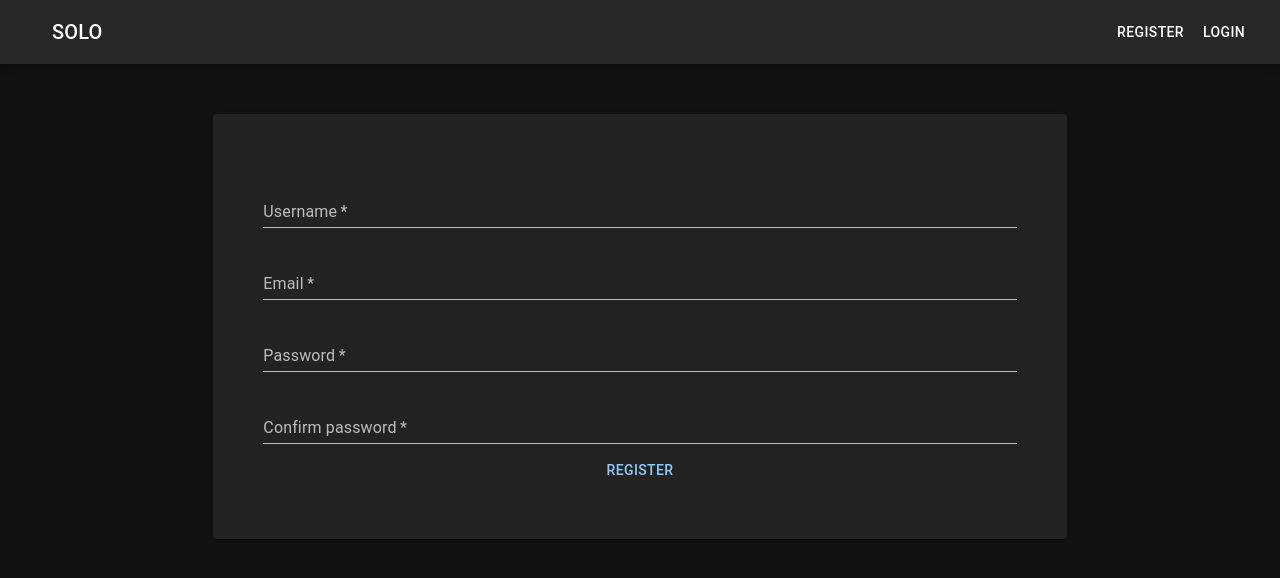
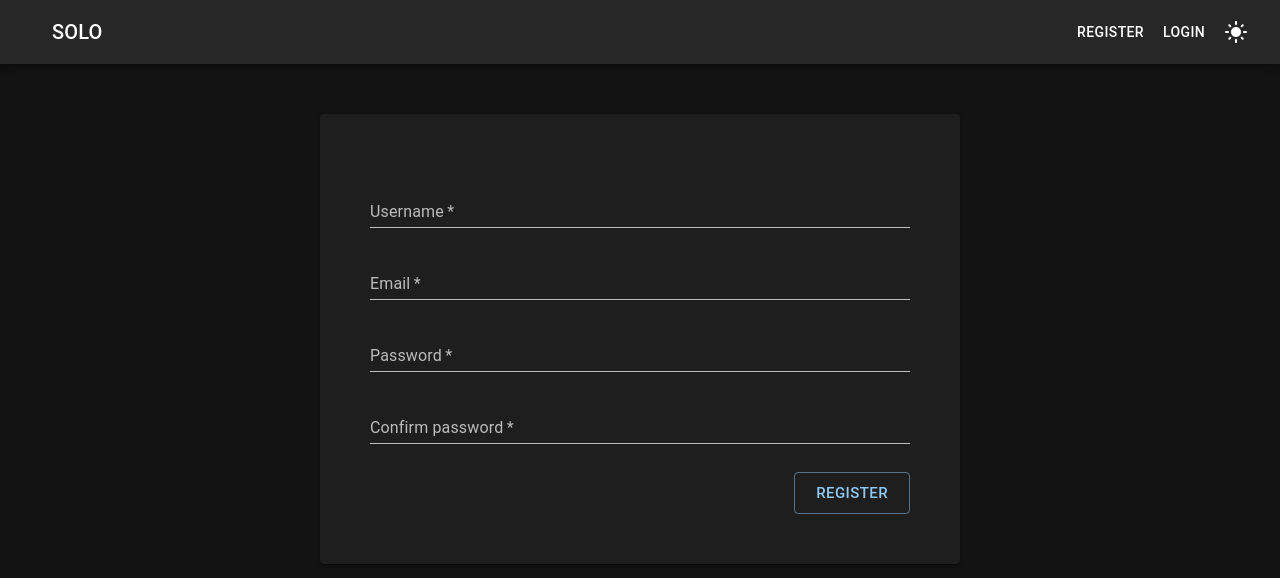
Before and after one commit to MohamedOsama1998/cs50-project, a React (Create React App) app in the folder client/: page /register in a window 1280 px wide. Shown: the top 578 px of the page. Built offline with nearby package versions, Linux system fonts and the light colour scheme.

Commit message:
modified forms

```diff
--- a/client/package.json
+++ b/client/package.json
@@ -7,6 +7,7 @@
     "@emotion/react": "^11.6.0",
     "@emotion/styled": "^11.6.0",
     "@mui/icons-material": "^5.1.0",
+    "@mui/lab": "^5.0.0-alpha.54",
     "@mui/material": "^5.1.0",
     "@testing-library/jest-dom": "^5.15.0",
     "@testing-library/react": "^11.2.7",
--- a/client/src/App.js
+++ b/client/src/App.js
@@ -1,6 +1,7 @@
 import { BrowserRouter, Route, Routes } from "react-router-dom";
-
 import { createTheme, ThemeProvider, CssBaseline } from "@mui/material";
+import { useState } from "react";
+import DarkModeContext from "./contexts/DarkModeContext";
 import "./styles/App.css";
 
 import Header from "./layout/Header";
@@ -11,14 +12,18 @@ import Land from "./pages/Land";
 import NotFound from "./pages/NotFound";
 
 const App = () => {
+  const [darkMode, toggleDarkmode] = useState(true);
+  const value = { darkMode, toggleDarkmode };
   const darkTheme = createTheme({ palette: { mode: "dark" } });
   const lightTheme = createTheme({ palette: { mode: "light" } });
 
   return (
-    <ThemeProvider theme={darkTheme}>
+    <ThemeProvider theme={darkMode ? darkTheme : lightTheme}>
       <CssBaseline>
         <BrowserRouter>
-          <Header />
+          <DarkModeContext.Provider value={value}>
+            <Header />
+          </DarkModeContext.Provider>
           <Routes>
             <Route path="/" element={<Land />} />
             <Route path="/login" element={<Login />} />
--- /dev/null
+++ b/client/src/contexts/DarkModeContext.js
@@ -0,0 +1,8 @@
+import { createContext } from "react";
+
+const darkModeContext = createContext({
+  darkMode: true,
+  toggleDarkMode: () => {},
+});
+
+export default darkModeContext;
--- a/client/src/forms/LoginForm.js
+++ b/client/src/forms/LoginForm.js
@@ -1,8 +1,9 @@
 import { useState } from "react";
-
-import { TextField, Button } from "@mui/material";
+import LoadingButton from "@mui/lab/LoadingButton";
+import { TextField } from "@mui/material";
 
 const RegisterForm = () => {
+  const [isLoading, toggleLoading] = useState(false);
   const [email, setEmail] = useState("");
   const [password, setPassword] = useState("");
 
@@ -30,9 +31,17 @@ const RegisterForm = () => {
         value={password}
         onChange={(e) => setPassword(e.target.value)}
       />
-      <Button type="submit" size="large">
+      <LoadingButton
+        type="submit"
+        loading={isLoading}
+        variant="outlined"
+        size="large"
+        style={{
+          marginTop: "20px",
+        }}
+      >
         Login
-      </Button>
+      </LoadingButton>
     </form>
   );
 };
--- a/client/src/forms/RegisterForm.js
+++ b/client/src/forms/RegisterForm.js
@@ -1,9 +1,9 @@
 import { useState } from "react";
-import { Link } from "react-router-dom";
-
-import { TextField, Button } from "@mui/material";
+import { TextField } from "@mui/material";
+import LoadingButton from "@mui/lab/LoadingButton";
 
 const RegisterForm = () => {
+  const [isLoading, setLoading] = useState(false);
   const [username, setUsername] = useState("");
   const [email, setEmail] = useState("");
   const [password, setPassword] = useState("");
@@ -55,7 +55,17 @@ const RegisterForm = () => {
         value={confPassword}
         onChange={(e) => setConfPassword(e.target.value)}
       ></TextField>
-      <Button type="submit">Register</Button>
+      <LoadingButton
+        type="submit"
+        loading={isLoading}
+        variant="outlined"
+        size="large"
+        style={{
+          marginTop: "20px",
+        }}
+      >
+        Register
+      </LoadingButton>
     </form>
   );
 };
--- a/client/src/layout/Header.js
+++ b/client/src/layout/Header.js
@@ -6,9 +6,14 @@ import {
   Box,
   Button,
 } from "@mui/material";
+import DarkModeIcon from "@mui/icons-material/DarkMode";
+import LightModeIcon from "@mui/icons-material/LightMode";
 import { Link } from "react-router-dom";
+import { useContext } from "react";
+import DarkModeContext from "../contexts/DarkModeContext";
 
 const Header = () => {
+  const { darkMode, toggleDarkmode } = useContext(DarkModeContext);
   return (
     <Box sx={{ flexGrow: 1 }}>
       <AppBar position="static">
@@ -33,6 +38,12 @@ const Header = () => {
               Login
             </Link>
           </Button>
+          <IconButton
+            color="inherit"
+            onClick={(e) => toggleDarkmode(!darkMode)}
+          >
+            {darkMode ? <LightModeIcon /> : <DarkModeIcon />}
+          </IconButton>
         </Toolbar>
       </AppBar>
     </Box>
--- a/client/src/pages/Login.js
+++ b/client/src/pages/Login.js
@@ -11,8 +11,8 @@ const Register = () => {
       alignItems="center"
       justifyContent="center"
     >
-      <Grid item xs={5} md={4} xl={5}>
-        <Paper elevation={2} className="form">
+      <Grid item xs={5} md={3} xl={5}>
+        <Paper elevation={1} className="form">
           <LoginForm />
         </Paper>
       </Grid>
--- a/client/src/pages/Register.js
+++ b/client/src/pages/Register.js
@@ -11,8 +11,8 @@ const Register = () => {
       alignItems="center"
       justifyContent="center"
     >
-      <Grid item xs={5} md={4} xl={5}>
-        <Paper elevation={2} className="form">
+      <Grid item xs={5} md={3} xl={5}>
+        <Paper elevation={1} className="form">
           <RegisterForm />
         </Paper>
       </Grid>
--- a/client/src/styles/App.css
+++ b/client/src/styles/App.css
@@ -7,5 +7,5 @@
   margin-top: 50px;
   margin-bottom: 50px;
   padding: 50px;
-  text-align: center;
+  text-align: right;
 }
```
Also changed, not shown: 2 other files (tests, documents, lock files or other folders).
